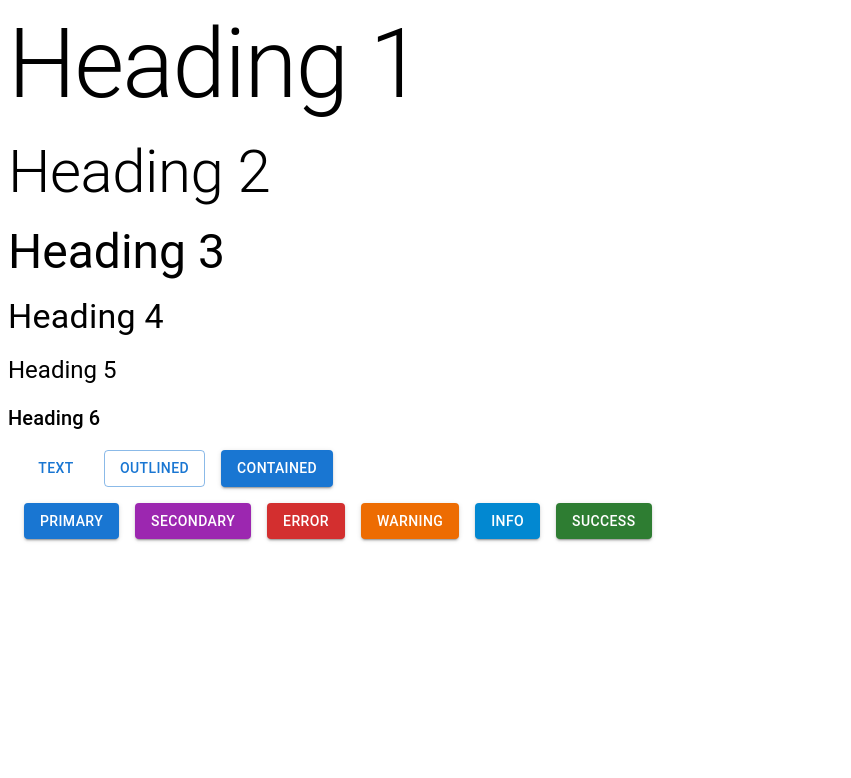
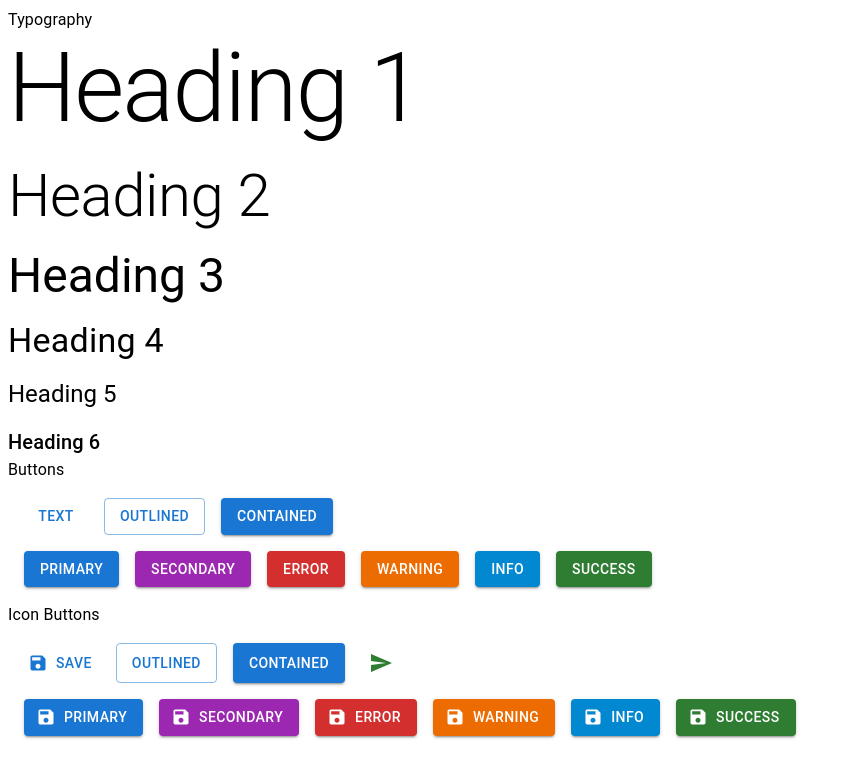
Before and after one commit to sukanta7660/hisab-nikash, a React (Create React App) app: page / in a window 1280 px wide. Shown: the top 778 px of the page, without its empty margins (0-851 px from the left). Built offline with nearby package versions, Linux system fonts and the light colour scheme.

Commit message:
Add: Icon button component

```diff
--- a/src/App.tsx
+++ b/src/App.tsx
@@ -1,6 +1,7 @@
-import { Stack } from '@mui/material';
+import { Stack, Typography } from '@mui/material';
 import * as React from 'react';
 import {useEffect} from 'react';
+import IconButtons from './components/IconButtons';
 import MuiButtons from './components/MuiButtons';
 import MuiTypography from './components/MuiTypography';
 
@@ -12,11 +13,19 @@ function App() {
 
   return (
     <>
+    <Typography>Typography</Typography>
+
       <Stack spacing={2}>
         <MuiTypography />
       </Stack>
 
+      <Typography>Buttons</Typography>
+
       <MuiButtons />
+
+      <Typography>Icon Buttons</Typography>
+
+      <IconButtons/>
     </>
   );
 }
--- /dev/null
+++ b/src/components/IconButtons.tsx
@@ -0,0 +1,31 @@
+import { Save, Send } from "@mui/icons-material";
+import { Button, IconButton } from "@mui/material";
+import { Stack } from "@mui/system";
+
+const IconButtons = () => {
+
+  return (
+    <>
+      <Stack spacing={2} margin={2} direction='row'>
+        <Button variant='text' startIcon={<Save/>}>Save</Button>
+        <Button variant='outlined'>Outlined</Button>
+        <Button variant='contained'>Contained</Button>
+        <IconButton color='success'>
+          <Send/>
+        </IconButton>
+      </Stack>
+
+      <Stack spacing={2} margin={2} direction='row'>
+        <Button variant='contained' startIcon={<Save/>} color='primary'>Primary</Button>
+        <Button variant='contained' startIcon={<Save/>} color='secondary'>Secondary</Button>
+        <Button variant='contained' startIcon={<Save/>} color='error'>Error</Button>
+        <Button variant='contained' startIcon={<Save/>} color='warning'>Warning</Button>
+        <Button variant='contained' startIcon={<Save/>} color='info'>Info</Button>
+        <Button variant='contained' startIcon={<Save/>} color='success'>Success</Button>
+      </Stack>
+    </>
+  );
+
+}
+
+export default IconButtons
```
